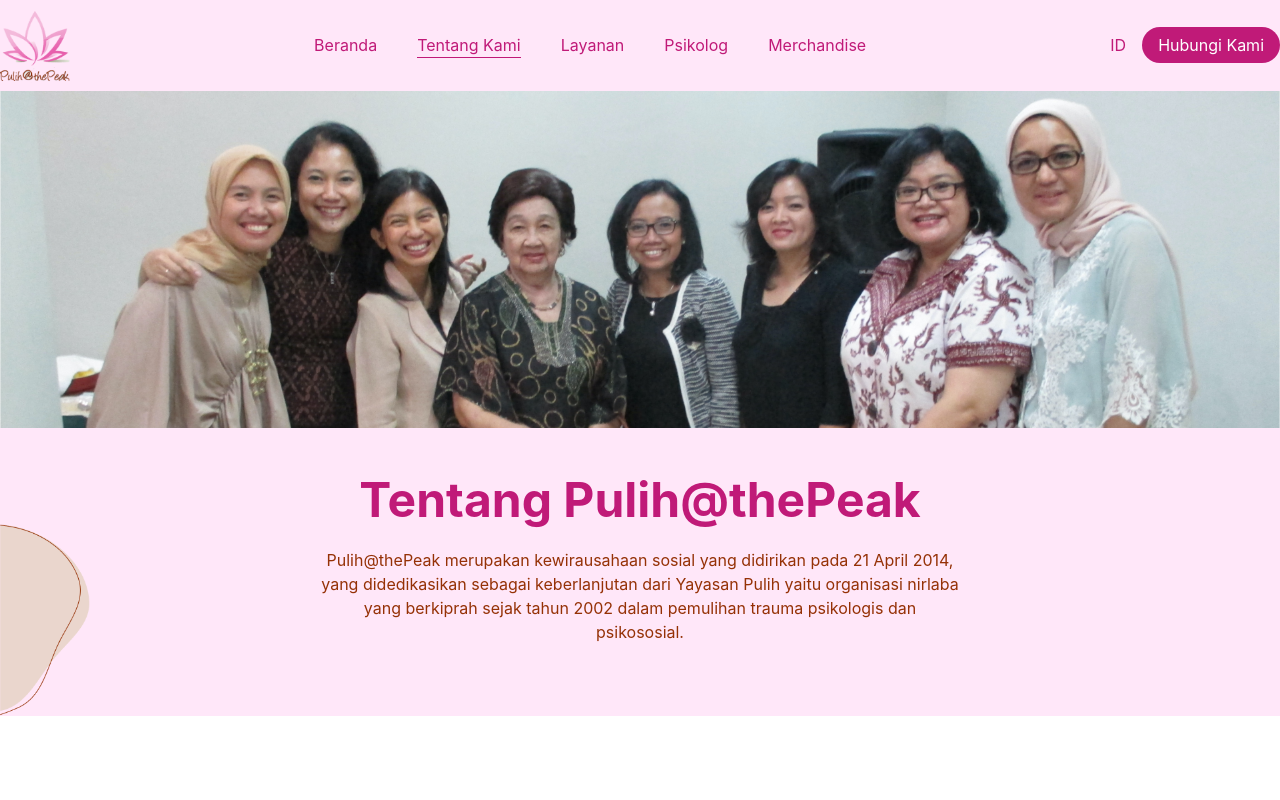
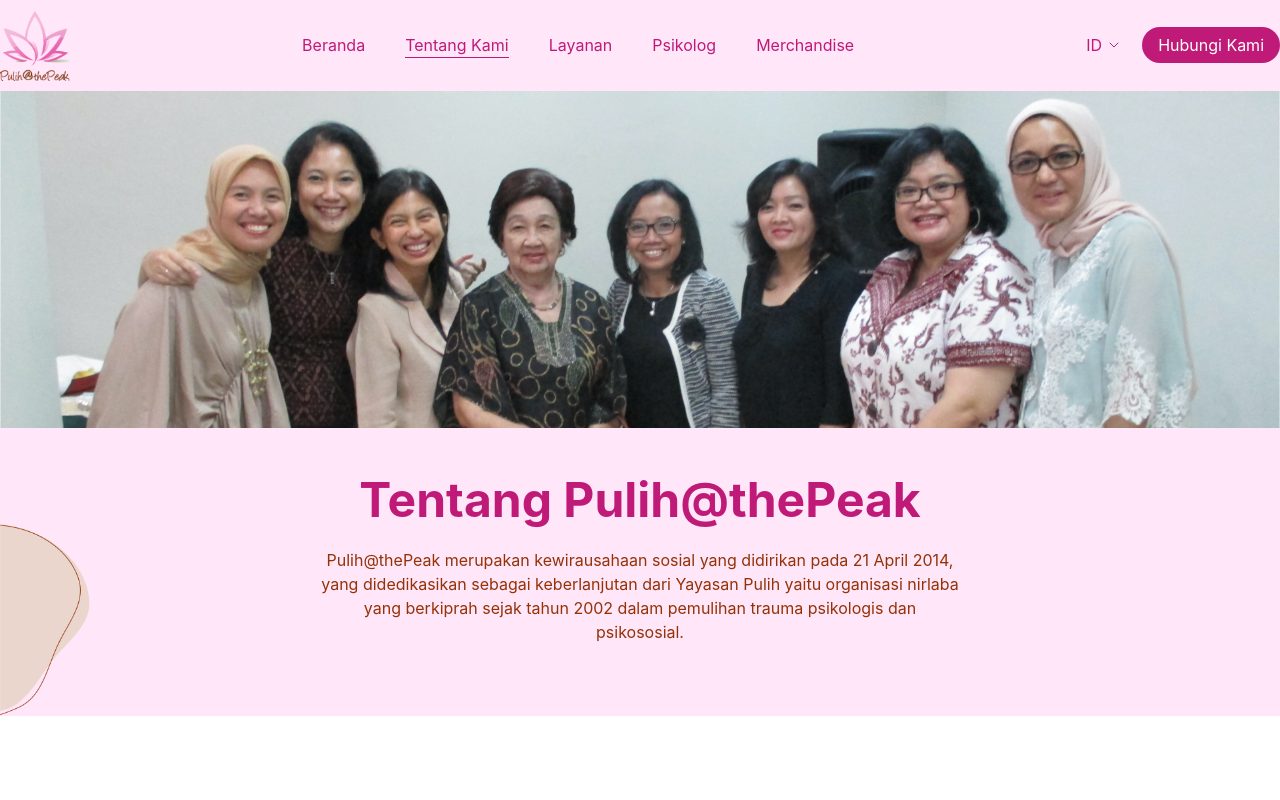
Before and after one commit to githubnyathoni/pulih-app, a React (Create React App) app: page /about in a window 1280 px wide. Shown: the top 800 px of the page. Built offline with nearby package versions, Linux system fonts and the light colour scheme.

Commit message:
add lang button, icon to home

```diff
--- a/src/components/Header.jsx
+++ b/src/components/Header.jsx
@@ -1,13 +1,19 @@
-import React from 'react';
+/* eslint-disable jsx-a11y/click-events-have-key-events */
+import React, { useState } from 'react';
+import { Link } from 'react-router-dom';
 import PropTypes from 'prop-types';
 import Images from '../images';
 import Button from './Button';
 
 function Header({ page }) {
+  const [isShow, setIsShow] = useState(false);
+
   return (
     <div className="bg-pink sticky top-0 z-10">
       <div className="flex container mx-auto justify-between py-2">
-        <img src={Images.Logo} alt="logo pulih at the peak" width="70px" />
+        <Link to="/">
+          <img src={Images.Logo} alt="logo pulih at the peak" width="70px" />
+        </Link>
         <div className="flex items-center gap-10 text-primary">
           <a href="/" className={page === 'Home' && 'border-b-primary'}>
             Beranda
@@ -26,7 +32,23 @@
           </a>
         </div>
         <div className="flex items-center gap-4 text-primary">
-          <h1>ID</h1>
+          <div className="relative">
+            <div
+              className="flex items-center cursor-pointer"
+              onClick={() => setIsShow(!isShow)}
+              role="button"
+              tabIndex={0}
+            >
+              ID
+              <svg width="24" height="20" viewBox="0 0 24 20" fill="none" xmlns="http://www.w3.org/2000/svg">
+                <path d="M8 8L12 12L16 8" stroke="#C01A78" strokeLinecap="round" />
+              </svg>
+            </div>
+            <div className={`absolute bg-solid-lang p-4 rounded-xl w-40 top-8 right-0 ${isShow ? 'visible' : 'invisible'}`}>
+              <h2 className="text-white">Bahasa Indonesia</h2>
+              <h2 className="text-white mt-2">English</h2>
+            </div>
+          </div>
           <Button className="bg-primary">
             Hubungi Kami
           </Button>
```
